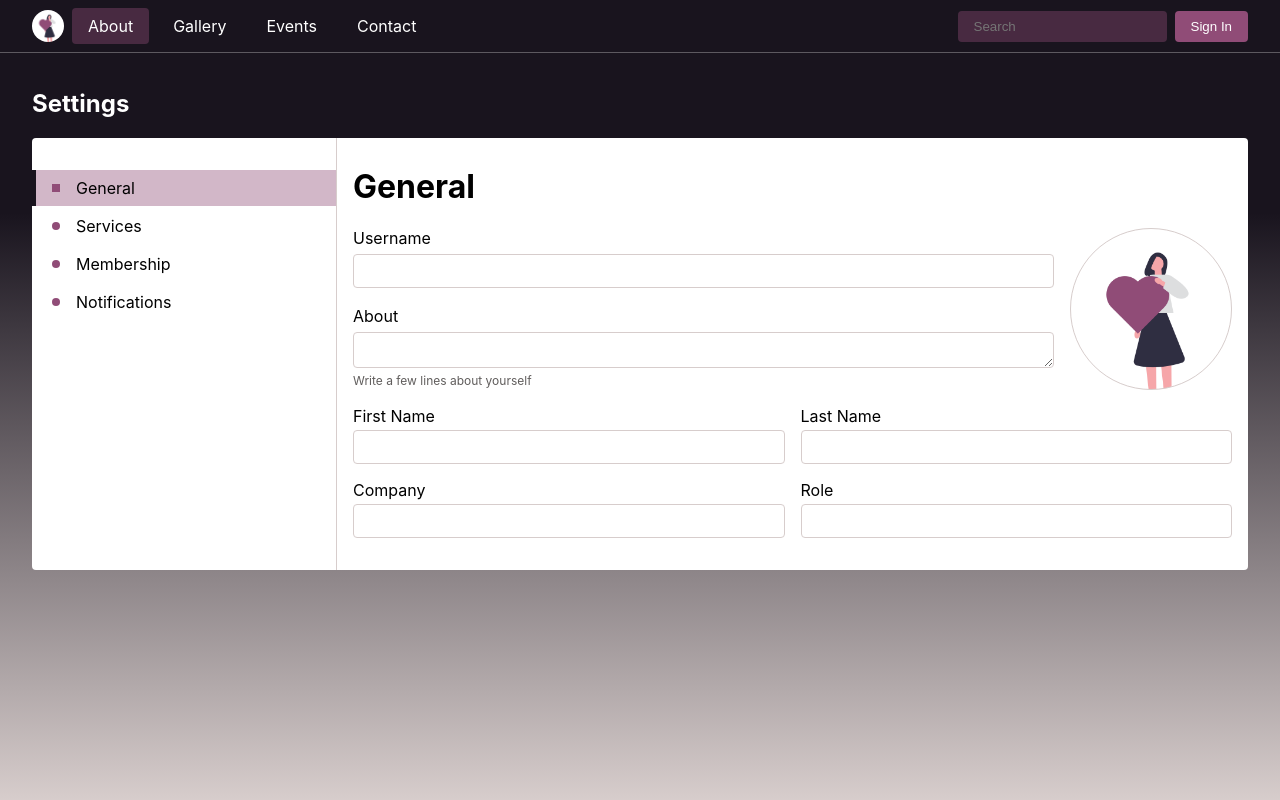
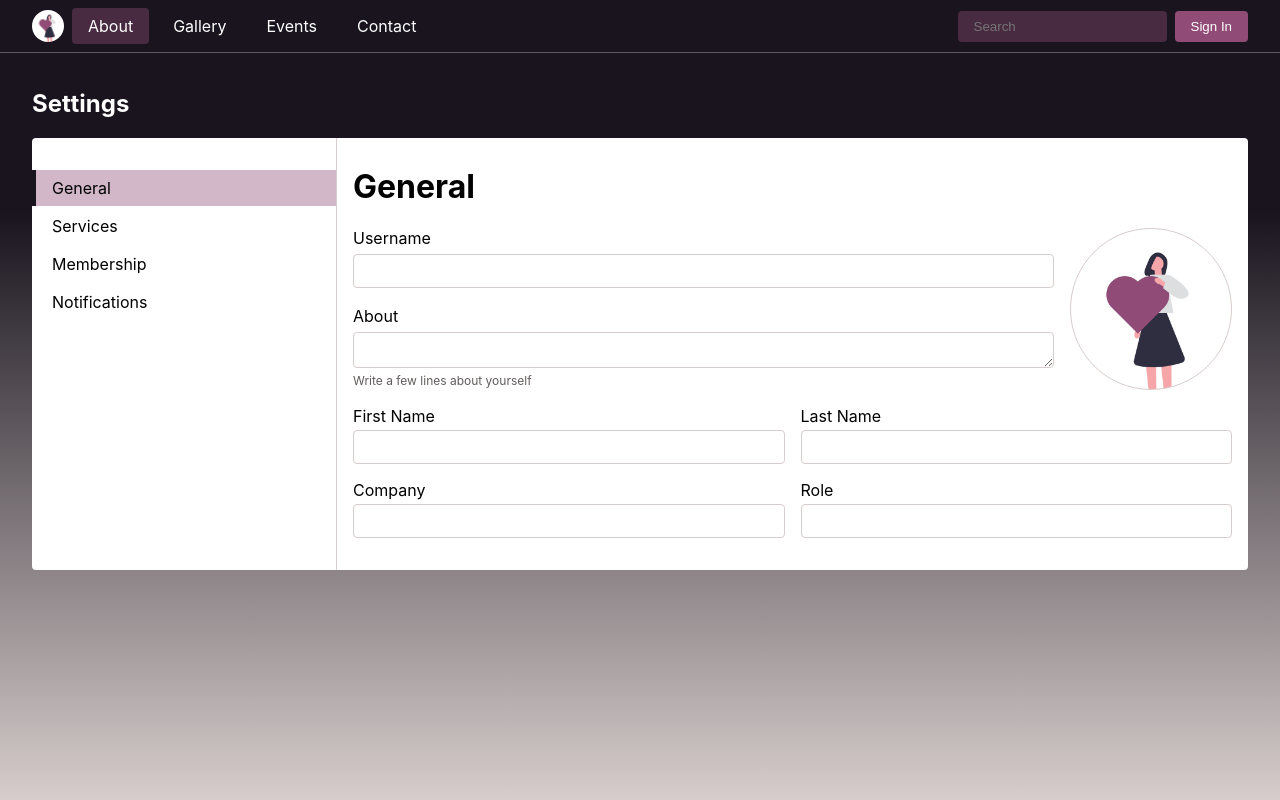
Before and after one commit to JuliaCMint/design-system, a React (Create React App) app: page / in a window 1280 px wide. Built offline with nearby package versions, Linux system fonts and the light colour scheme.

Commit message:
removed logo

```diff
--- a/src/components/Sidebar.jsx
+++ b/src/components/Sidebar.jsx
@@ -1,7 +1,6 @@
 import styled from "styled-components";
 import { GridLayers } from "./patterns/GridLayers";
 import { PaddingWrapper } from "./patterns/PaddingWrapper";
-import { Logo } from "./Logo";
 import { InlineFlexContainer } from "./patterns/InlineFlexContainer";
 
 const SideBar = ({ selectedMenuItem, setSelectedMenuItem }) => {
@@ -38,28 +37,24 @@ const SideBar = ({ selectedMenuItem, setSelectedMenuItem }) => {
           active={selectedMenuItem === "General"}
           onClick={() => setSelectedMenuItem("General")}
         >
-          <Logo square size="0.5rem" />
           General
         </SideMenuItem>
         <SideMenuItem
           active={selectedMenuItem === "Services"}
           onClick={() => setSelectedMenuItem("Services")}
         >
-          <Logo round size="0.5rem" />
           Services
         </SideMenuItem>
         <SideMenuItem
           active={selectedMenuItem === "Membership"}
           onClick={() => setSelectedMenuItem("Membership")}
         >
-          <Logo round size="0.5rem" />
           Membership
         </SideMenuItem>
         <SideMenuItem
           active={selectedMenuItem === "Notifications"}
           onClick={() => setSelectedMenuItem("Notifications")}
         >
-          <Logo round size="0.5rem" />
           Notifications
         </SideMenuItem>
       </SideMenu>
```
